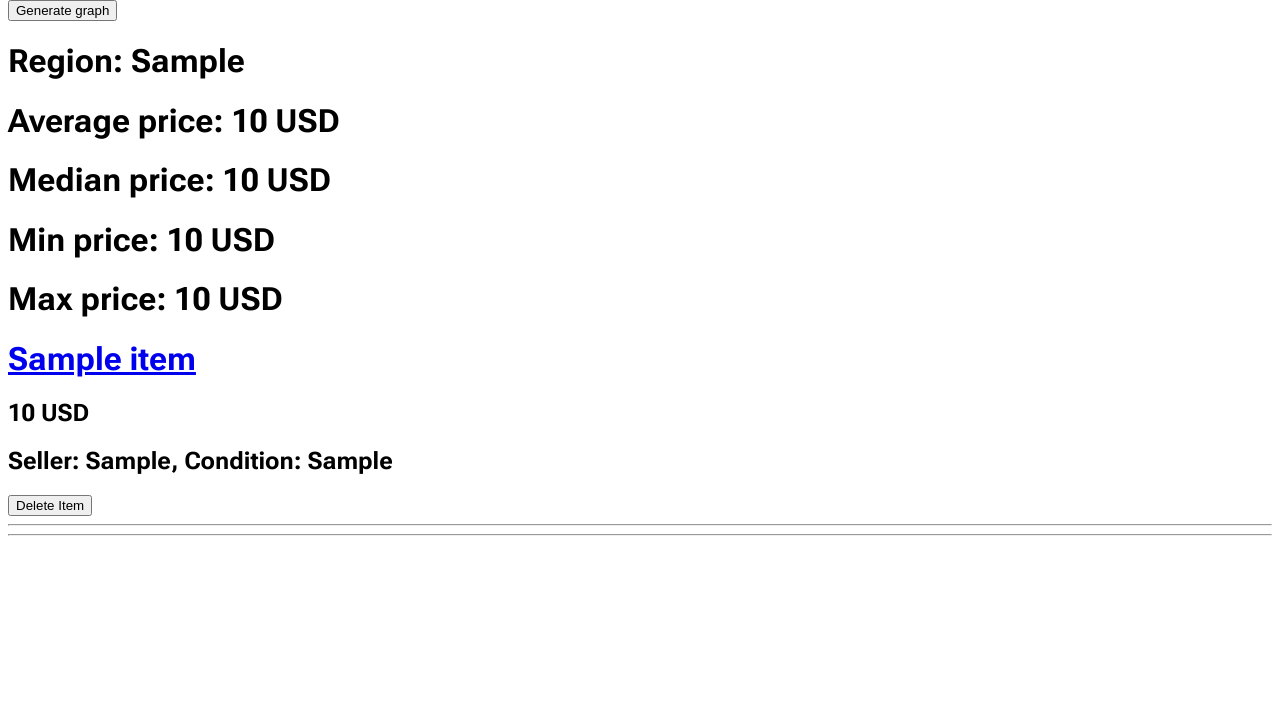
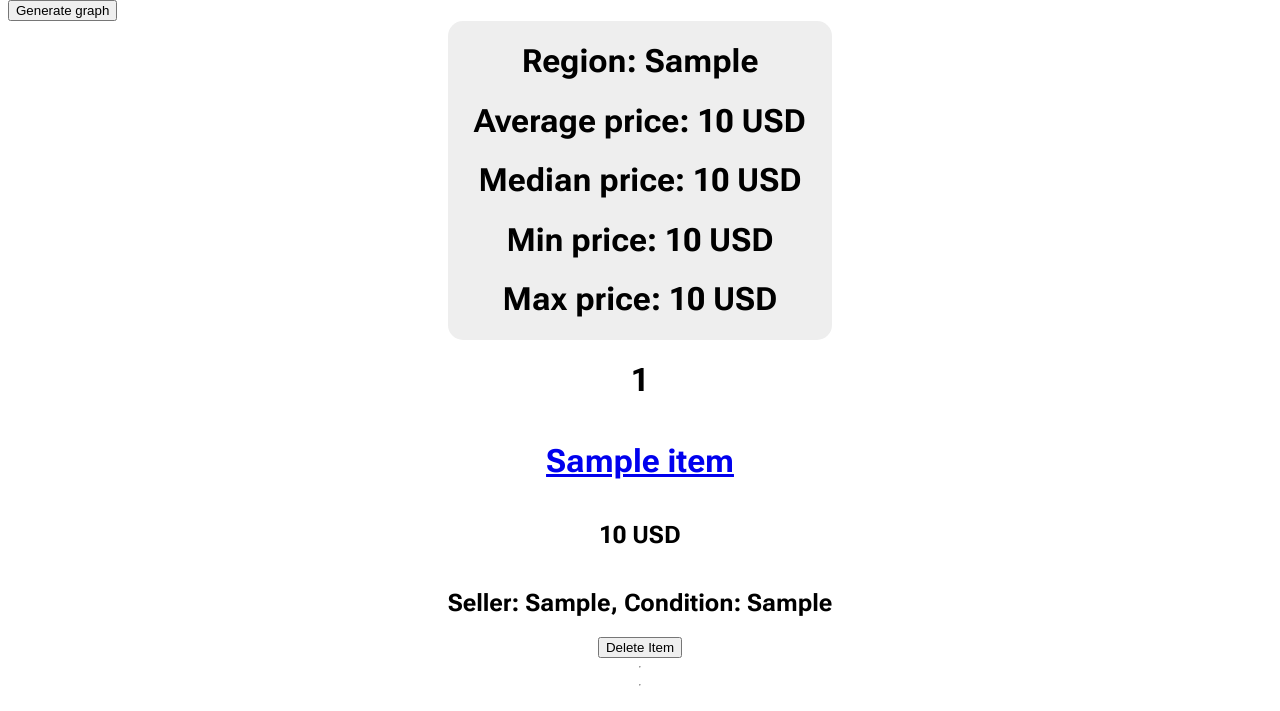
Before and after one commit to MykolasS77/eBay_Listings_Analytics, a Flask app: page /display-items in a window 1280 px wide. Shown: the part 89-800 px from the top of the page. Run offline with Flask 3, Linux system fonts and the light colour scheme; tables that the repository leaves empty hold one stand-in row (values such as "Sample post"); some web fonts are replaced.

Commit message:
modified css

```diff
--- a/main/static/styles/main.css
+++ b/main/static/styles/main.css
@@ -11,10 +11,25 @@ body {
     align-items: center;
 }
 
+.itemsContainer{
+  display: grid;
+  justify-content: center;
+  grid-template-columns: auto;
+  text-align: center;
+}
+
+.queryInfo{
+  background-color: rgb(238, 238, 238);
+  border-radius: 15px;
+}
+
+
+
 .searchFormContents{
     display: grid;
     grid-template-columns: auto auto;
     align-items: center;
+
 }
 
 input, select{
@@ -30,3 +45,14 @@ ul{
   padding: 0; /* Remove padding */
   margin: 0; /* Remove margins */
 }
+
+.button {
+  background-color: #04AA6D; /* Green */
+  border: none;
+  color: white;
+  padding: 15px 32px;
+  text-align: center;
+  text-decoration: none;
+  display: inline-block;
+  font-size: 16px;
+}
--- a/main/templates/index.html
+++ b/main/templates/index.html
@@ -36,7 +36,7 @@
           <div>{{ search_form.price_filter_min.label }}</div> <div>{{ search_form.price_filter_min }}</div>
           <div>{{ search_form.price_filter_max.label }}</div> <div>{{ search_form.price_filter_max }}</div>
           <div>{{ search_form.condition.label }}</div> <div>{{ search_form.condition }}</div>
-          <div>{{ search_form.submit }}</div>
+          <div>{{ search_form.submit(class_="button") }}</div>
 
 
       </form>
--- a/main/templates/items.html
+++ b/main/templates/items.html
@@ -6,14 +6,17 @@
     Generate graph
   </button>
 </form>
+    <div class="itemsContainer">
     {% for display_list_item in display_list.general_query_data %}
+    <div class="queryInfo">
     <h1>Region: {{display_list_item.market}}</h1>
     <h1>Average price: {{display_list_item.average_price}} {{display_list_item.currency}}</h1>
     <h1>Median price: {{display_list_item.median_price}} {{display_list_item.currency}}</h1>
     <h1>Min price: {{display_list_item.min_price}} {{display_list_item.currency}}</h1>
     <h1>Max price: {{display_list_item.max_price}} {{display_list_item.currency}}</h1>
+    </div>
       {% for item in display_list_item.items %}
-        <a href="{{item.link_to_product}}"><h1>{{item.title}}</h1></a>
+        <h1>{{loop.index}}</h1> <a href="{{item.link_to_product}}"><h1> {{item.title}}</h1></a>
         <h2>{{item.price}} {{display_list_item.currency}}</h2>
         <h2>Seller: {{item.seller}}, Condition: {{item.condition}}</h2>
 
@@ -21,12 +24,15 @@
           <input type="hidden" name="extra_submit_param" value="extra_submit_value">
           <button type="submit" name="submit_param" value="submit_value" class="link-button">
             Delete Item
-          </button>
+          </button class="button">
         </form>
         <hr>
       {%endfor%}
       <hr>
+
     {%endfor%}
+    </div>
+
 
 
 
```
Also changed, not shown: API_info.txt (deleted, +0 -14 lines), main/static/data.png.
